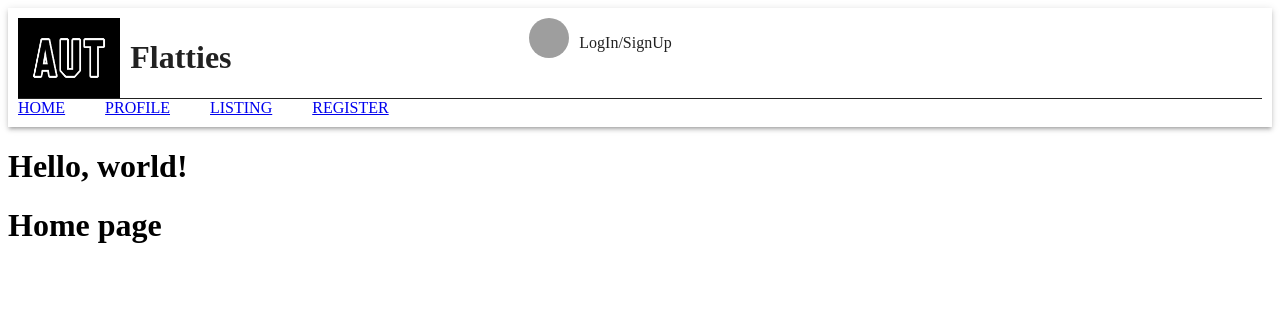
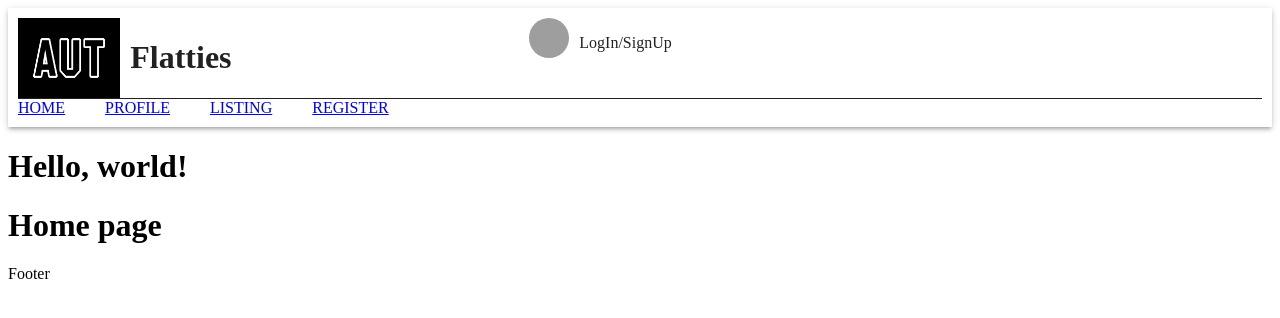
Before and after one commit to Puddle-Dev/Flatties, a React (Create React App) app in the folder flatties-frontend/: page / in a window 1280 px wide. Shown: the top 318 px of the page. Built offline with nearby package versions, Linux system fonts and the light colour scheme; grey boxes are pictures that could not be loaded.

Commit message:
created layout

```diff
--- /dev/null
+++ b/flatties-frontend/src/components/layout/Layout.tsx
@@ -0,0 +1,23 @@
+// Layout.tsx
+import React from "react";
+import NavBar from "./navBar/NavBar";
+import Footer from "./footer/Footer";
+import { Outlet } from "react-router-dom";
+
+function Layout() {
+  return (
+    <div>
+      <header>
+        <NavBar />
+      </header>
+      <main>
+        <Outlet />
+      </main>
+      <footer>
+        <Footer />
+      </footer>
+    </div>
+  );
+}
+
+export default Layout;
--- a/flatties-frontend/src/components/footer/Footer.tsx
+++ b/flatties-frontend/src/components/layout/footer/Footer.tsx
@@ -1,5 +1,5 @@
 //footer
-import React from 'react';
+import React from "react";
 
 function Footer() {
   return (
@@ -7,4 +7,6 @@ function Footer() {
       <p>Footer</p>
     </div>
   );
-};
+}
+
+export default Footer;
--- /dev/null
+++ b/flatties-frontend/src/components/layout/navBar/NavBar.tsx
@@ -0,0 +1,43 @@
+import React from "react";
+import LOGO from "../../../assets/images/AUT-logo-block.jpg";
+import { Avatar, Stack, Paper, Button } from "@mui/material";
+import { NavLink } from "react-router-dom";
+import { padding } from "@mui/system";
+import HomePage from "../../../pages/home/HomePage";
+
+function NavBar() {
+  return (
+    <Paper elevation={3} square style={{ padding: "10px" }}>
+      <Stack className="Container" direction={"column"}>
+        <Stack className="Container-top" direction={"row"} borderBottom={1}>
+          <Stack className="Container-left" direction={"row"}>
+            <img
+              src={LOGO}
+              alt="LOGO"
+              style={{
+                width: "20%",
+                maxWidth: "400px",
+                height: "auto",
+                marginRight: "10px",
+              }}
+            />
+            <h1>Flatties</h1>
+          </Stack>
+          <Stack className="Container-right" direction={"row-reverse"}>
+            <p style={{ marginLeft: "10px" }}>LogIn/SignUp</p>
+            <Avatar alt="Null" src="/static/images/avatar/1.jpg" />
+          </Stack>
+        </Stack>
+
+        <Stack className="NavBar" direction={"row"} spacing={5}>
+          <NavLink to="/">HOME</NavLink>
+          <NavLink to="/profile">PROFILE</NavLink>
+          <NavLink to="/listing">LISTING</NavLink>
+          <NavLink to="/register">REGISTER</NavLink>
+        </Stack>
+      </Stack>
+    </Paper>
+  );
+}
+
+export default NavBar;
--- a/flatties-frontend/src/components/navBar/NavBar.tsx
+++ /dev/null
@@ -1,35 +0,0 @@
-import React from "react";
-import LOGO from "../../assets/images/AUT-logo-block.jpg";
-import {Avatar, Stack, Paper, Button} from "@mui/material";
-import { NavLink } from "react-router-dom";
-import { padding } from "@mui/system";
-import HomePage from "../../pages/home/HomePage";
-
-function NavBar() {
-
-  return (
-    <Paper elevation={3} square style={{padding:'10px'}}>
-      <Stack className="Container" direction={"column"}>
-        <Stack className="Container-top" direction={"row"} borderBottom={1}>
-          <Stack className="Container-left" direction={"row"} >
-              <img src={LOGO} alt="LOGO" style={{width:'20%', maxWidth:'400px',height:'auto', marginRight:'10px' }} />
-              <h1>Flatties</h1>
-          </Stack>
-          <Stack className="Container-right" direction={"row-reverse"}>
-            <p style={{marginLeft:'10px'}}>LogIn/SignUp</p>
-            <Avatar alt="Null" src="/static/images/avatar/1.jpg" />
-          </Stack>
-        </Stack>
-
-        <Stack className="NavBar" direction={"row"} spacing={5}>
-            <NavLink to='/'>HOME</NavLink>
-            <NavLink to='/profile'>PROFILE</NavLink>
-            <NavLink to='/listing'>LISTING</NavLink>
-            <NavLink to='/register'>REGISTER</NavLink>
-        </Stack>
-      </Stack>
-    </Paper>
-  );
-}
-
-export default NavBar;
--- a/flatties-frontend/src/pages/home/HomePage.tsx
+++ b/flatties-frontend/src/pages/home/HomePage.tsx
@@ -1,13 +1,11 @@
-import React from 'react';
-import NavBar from '../../components/navBar/NavBar';
+import React from "react";
+import NavBar from "../../components/layout/navBar/NavBar";
 
 function HomePage() {
   return (
     <div>
-      <NavBar />
       <h1>Hello, world!</h1>
       <h1>Home page</h1>
-
     </div>
   );
 }
--- a/flatties-frontend/src/pages/listing/ListingPage.tsx
+++ b/flatties-frontend/src/pages/listing/ListingPage.tsx
@@ -1,14 +1,12 @@
-
-import React from 'react';
-import NavBar from '../../components/navBar/NavBar';
+import React from "react";
+import NavBar from "../../components/layout/navBar/NavBar";
 
 function ListingPage() {
   return (
     <div>
-      <NavBar />
       <h1>Listing Page</h1>
     </div>
   );
-};
+}
 
 export default ListingPage;
--- a/flatties-frontend/src/pages/profile/ProfilePage.tsx
+++ b/flatties-frontend/src/pages/profile/ProfilePage.tsx
@@ -1,14 +1,12 @@
-
-import React from 'react';
-import NavBar from '../../components/navBar/NavBar';
+import React from "react";
+import NavBar from "../../components/layout/navBar/NavBar";
 
 function ProfilePage() {
   return (
     <div>
-      <NavBar />
       <h1>Profile Page</h1>
     </div>
   );
-};
+}
 
 export default ProfilePage;
--- a/flatties-frontend/src/pages/register/RegisterPage.tsx
+++ b/flatties-frontend/src/pages/register/RegisterPage.tsx
@@ -1,14 +1,12 @@
-
-import React from 'react';
-import NavBar from '../../components/navBar/NavBar';
+import React from "react";
+import NavBar from "../../components/layout/navBar/NavBar";
 
 function RegisterPage() {
   return (
     <div>
-      <NavBar />
       <h1>Register Page</h1>
     </div>
   );
-};
+}
 
 export default RegisterPage;
--- a/flatties-frontend/src/router/Router.tsx
+++ b/flatties-frontend/src/router/Router.tsx
@@ -1,26 +1,26 @@
-import React from 'react';
-import {BrowserRouter, Routes, Route} from 'react-router-dom';
-import HomePage from '../pages/home/HomePage';
-import ProfilePage from '../pages/profile/ProfilePage';
-import ListingPage from '../pages/listing/ListingPage';
-import RegisterPage from '../pages/register/RegisterPage';
-
+import React from "react";
+import { BrowserRouter, Routes, Route } from "react-router-dom";
+import Layout from "../components/layout/Layout";
+import HomePage from "../pages/home/HomePage";
+import ProfilePage from "../pages/profile/ProfilePage";
+import ListingPage from "../pages/listing/ListingPage";
+import RegisterPage from "../pages/register/RegisterPage";
 
 function Router() {
   return (
     <BrowserRouter>
       <Routes>
+        <Route path="/" element={<Layout />}>
           <Route path="/" element={<HomePage />} />
-        <Route path="/home" element={<HomePage />} />
           <Route path="/profile" element={<ProfilePage />} />
           <Route path="/listing" element={<ListingPage />} />
           <Route path="/register" element={<RegisterPage />} />
 
           {/* 404 Page */}
           <Route path="*" element={<h1>Page Not Found</h1>} />
+        </Route>
       </Routes>
     </BrowserRouter>
-
   );
 }
 
```
Also changed, not shown: flatties-frontend/src/App.tsx (+5 -5 lines), flatties-frontend/src/components/layout/login/Login.tsx (renamed from flatties-frontend/src/components/login/Login.tsx). Lines whose indentation alone changed are shown as unchanged.
